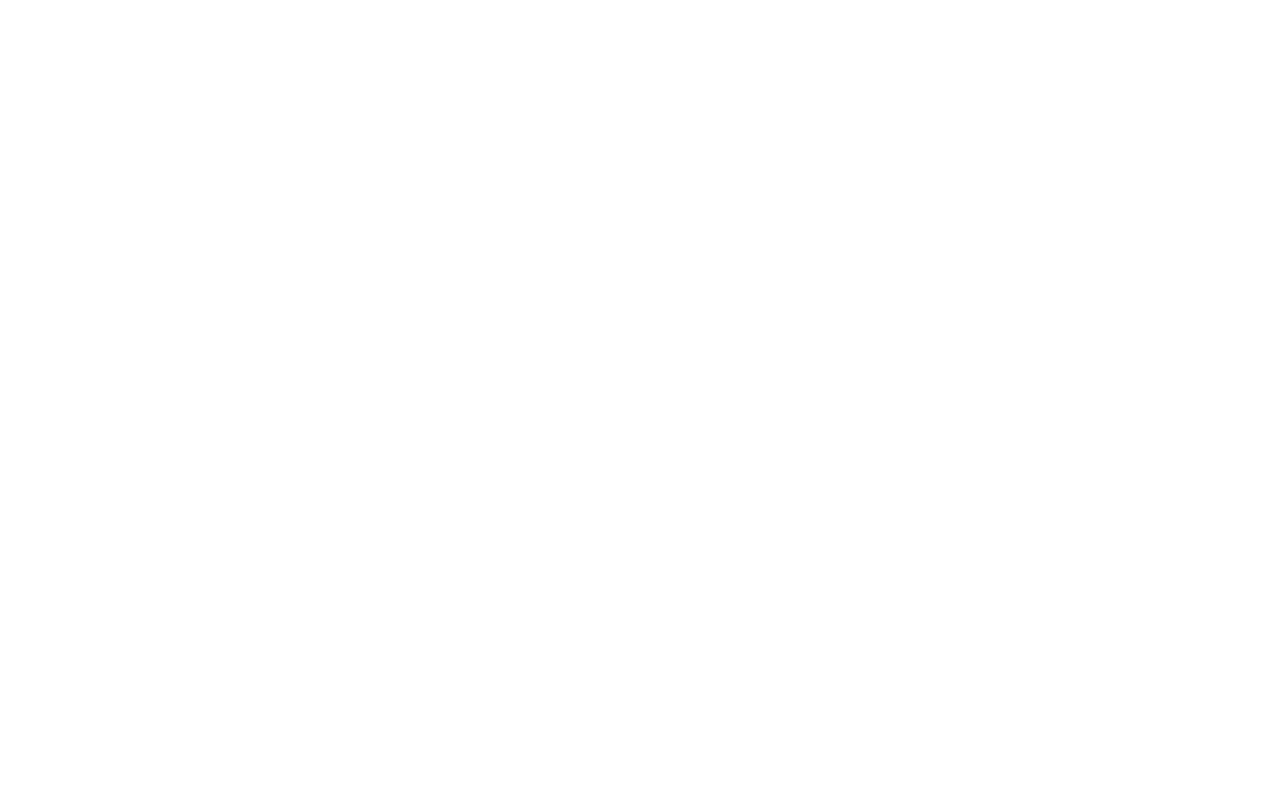
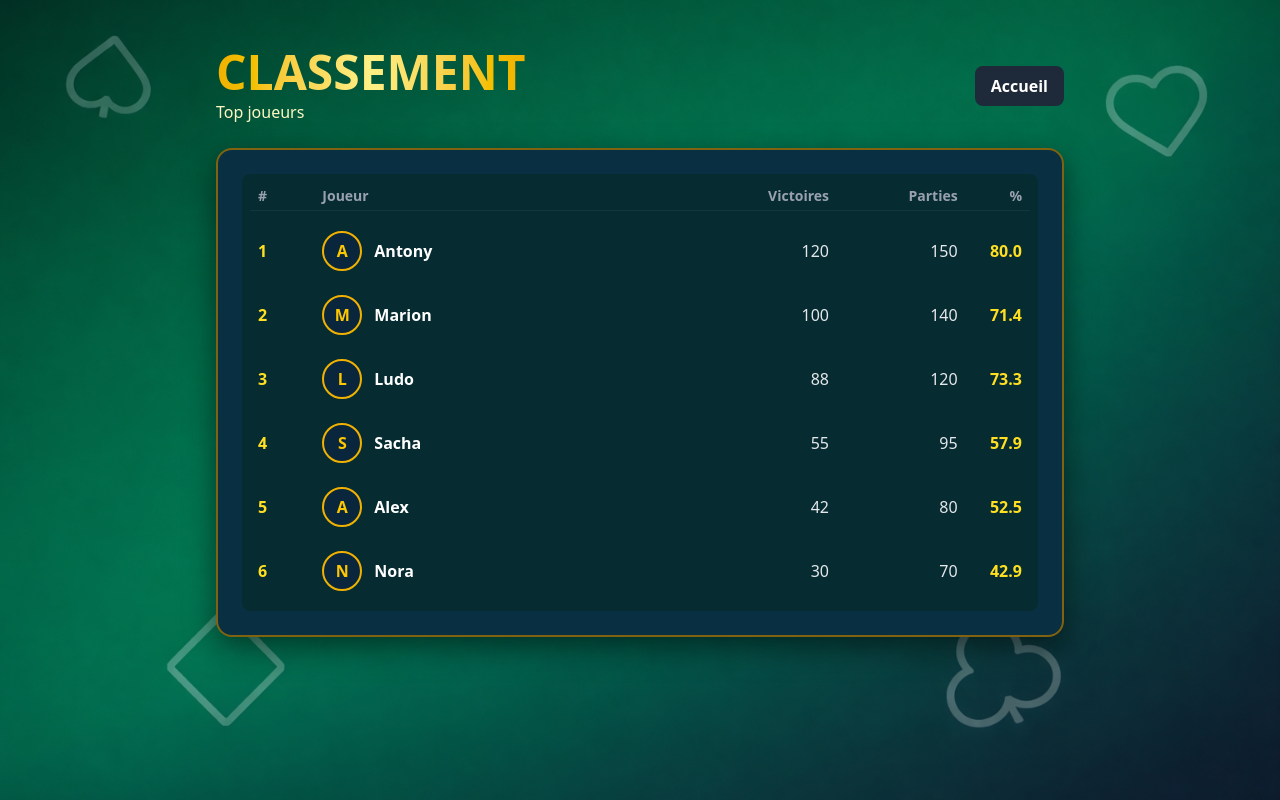
Before and after one commit to coco324/blackJack, a Vue app in the folder frontend/: page /leaderboard in a window 1280 px wide. Before the commit this address had no page. Built offline with nearby package versions, Linux system fonts and the light colour scheme.

Commit message:
create static leaderboard

```diff
--- /dev/null
+++ b/frontend/src/components/LeaderboardTable.vue
@@ -0,0 +1,37 @@
+<script setup>
+import { computed } from 'vue'
+import { player } from '../models/player';
+
+const props = defineProps({
+  players: { type: Array, default: () => [] }
+})
+
+
+</script>
+
+<template>
+  <div class="w-full">
+    <div class="w-full bg-[#062c2c]/70 rounded-lg p-2">
+      <div class="grid grid-cols-12 gap-2 text-gray-400 text-sm font-bold px-2 py-1 border-b border-white/5">
+        <div class="col-span-1">#</div>
+        <div class="col-span-6">Joueur</div>
+        <div class="col-span-2 text-right">Victoires</div>
+        <div class="col-span-2 text-right">Parties</div>
+        <div class="col-span-1 text-right">%</div>
+      </div>
+
+      <div class="mt-2">
+        <div v-for="(p, idx) in players" :key="p.username" class="grid grid-cols-12 items-center gap-2 px-2 py-3 hover:bg-white/3 rounded-md transition-colors">
+          <div class="col-span-1 text-yellow-300 font-bold">{{ idx + 1 }}</div>
+          <div class="col-span-6 flex items-center gap-3">
+            <div class="w-10 h-10 rounded-full bg-[#0a263d] flex items-center justify-center border-2 border-yellow-500 text-yellow-400 font-bold">{{ p.username.charAt(0) }}</div>
+            <div class="text-white font-semibold">{{ p.username }}</div>
+          </div>
+          <div class="col-span-2 text-right text-gray-200">{{ p.wins }}</div>
+          <div class="col-span-2 text-right text-gray-200">{{ p.games }}</div>
+          <div class="col-span-1 text-right text-yellow-300 font-bold">{{ (p.wins / p.games * 100).toFixed(1) }}</div>
+        </div>
+      </div>
+    </div>
+  </div>
+</template>
--- a/frontend/src/router/index.ts
+++ b/frontend/src/router/index.ts
@@ -4,6 +4,7 @@
 import registration from '../views/registration.vue';
 import login from '../views/login.vue';
 import rules from '../views/rules.vue';
+import Leaderboard from '../views/leaderboard.vue';
 
 const router = createRouter({
   history: createWebHistory(),
@@ -27,6 +28,10 @@
     {
       path: '/rules',
       component: rules,
+    },
+    {
+      path: '/leaderboard',
+      component: Leaderboard
     }
   ],
 })
--- a/frontend/src/views/home.vue
+++ b/frontend/src/views/home.vue
@@ -78,7 +78,8 @@
 
       <div class="border-2 border-[#806210] rounded-2xl p-6 bg-[#083042] grid grid-cols-2 gap-4 mb-8 m-4 w-full ">
         <button class="p-2 bg-gradient-to-r from-yellow-500 to-yellow-600 rounded-lg col-span-2 font-bold text-lg h-17 hover:bg-gradient-to-r hover:from-yellow-600 hover:to-yellow-700 active:bg-gradient-to-r active:from-yellow-700 active:to-yellow-800" @click="router.push('/game')">{{ UserStore().user ? 'Jouer' : 'Jouer en invité' }}</button>
-        <button class="p-2 border border-gray-600 rounded-lg text-white h-15 hover:bg-gray-700 col-span-2 active:bg-gray-800" @click="router.push('/rules')">Règle du jeu</button>
+        <button class="p-2 border border-gray-600 rounded-lg text-white h-15 hover:bg-gray-700 col-span-1 active:bg-gray-800" @click="router.push('/rules')">Règle du jeu</button>
+        <button class="p-2 border border-gray-600 rounded-lg text-white h-15 hover:bg-gray-700 col-span-1 active:bg-gray-800" @click="router.push('/leaderboard')">Classement</button>
       </div>
 
 
--- /dev/null
+++ b/frontend/src/views/leaderboard.vue
@@ -0,0 +1,41 @@
+
+<script setup>
+import backgroundImage from '../assets/ImageBackgoundHome.png'
+import trophyComponent from '../components/logoComponents/trophyComponent.vue'
+import medalComponent from '../components/logoComponents/medalComponent.vue'
+import statComponent from '../components/logoComponents/statComponent.vue'
+import LeaderboardTable from '../components/LeaderboardTable.vue'
+import { useRouter } from 'vue-router'
+import { ref } from 'vue'
+
+const router = useRouter()
+
+const leaders = ref([
+	{ username: 'Antony', wins: 120, games: 150, points: 2400 },
+	{ username: 'Marion', wins: 100, games: 140, points: 2000 },
+	{ username: 'Ludo', wins: 88, games: 120, points: 1760 },
+	{ username: 'Sacha', wins: 55, games: 95, points: 1100 },
+	{ username: 'Alex', wins: 42, games: 80, points: 840 },
+	{ username: 'Nora', wins: 30, games: 70, points: 600 },
+])
+</script>
+
+<template>
+	<div class="min-h-screen bg-cover bg-center flex items-start justify-center py-12" :style="{ backgroundImage: `url(${backgroundImage})` }">
+		<div class="w-full max-w-4xl px-6">
+			<div class="flex items-center justify-between mb-6">
+				<div>
+					<h1 class="text-5xl font-black bg-clip-text text-transparent bg-gradient-to-r from-yellow-500 via-yellow-200 to-yellow-500">CLASSEMENT</h1>
+					<p class="text-yellow-100 mt-1">Top joueurs</p>
+				</div>
+				<div class="flex items-center gap-3">
+					<button @click="router.push('/')" class="px-4 py-2 rounded-lg bg-gray-800 text-white font-semibold hover:bg-gray-700">Accueil</button>
+				</div>
+			</div>
+
+			<div class="rounded-2xl border-2 border-[#806210] bg-[#083042] p-6 shadow-[0_10px_30px_rgba(0,0,0,0.5)]">
+				<LeaderboardTable :players="leaders" />
+			</div>
+		</div>
+	</div>
+</template>
```
